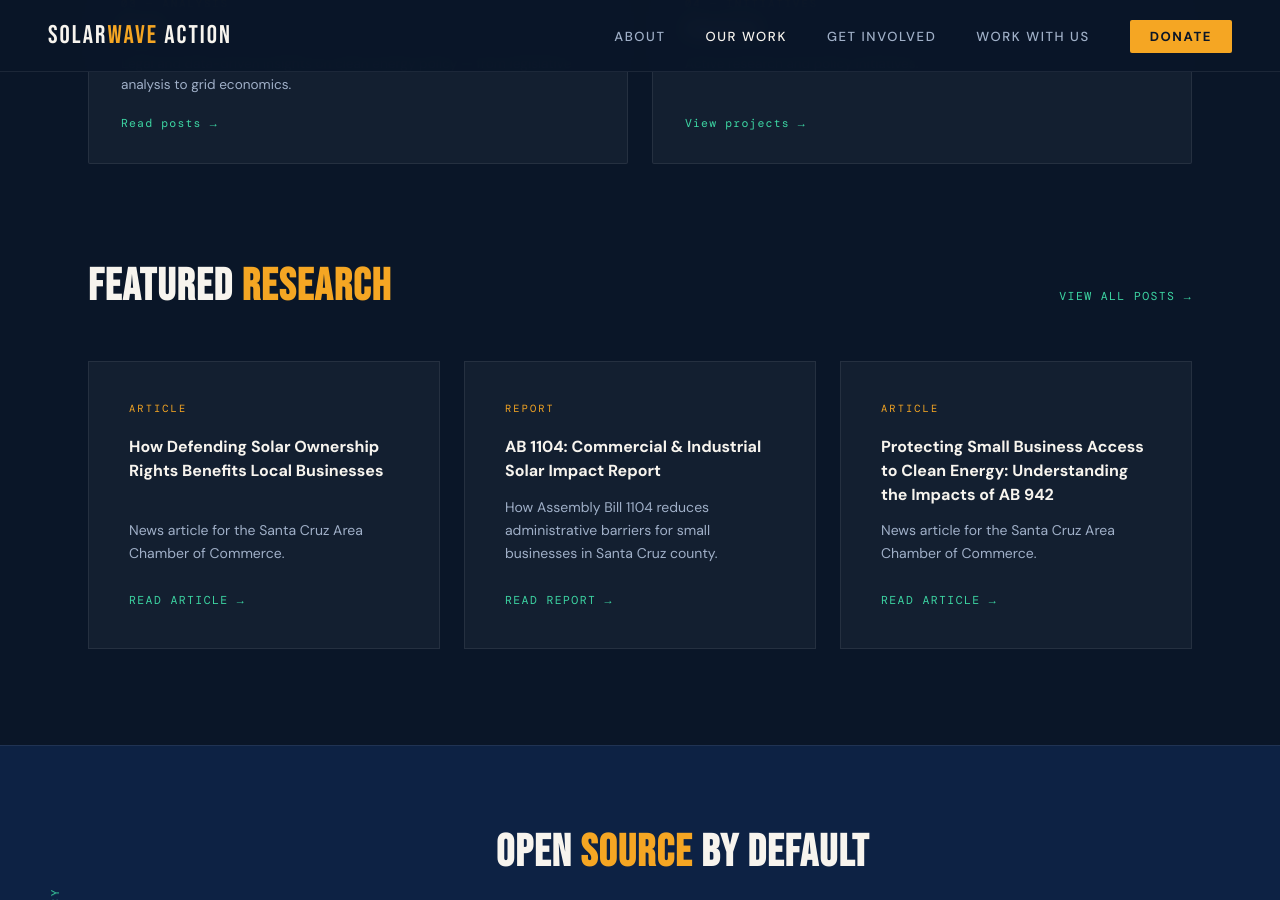
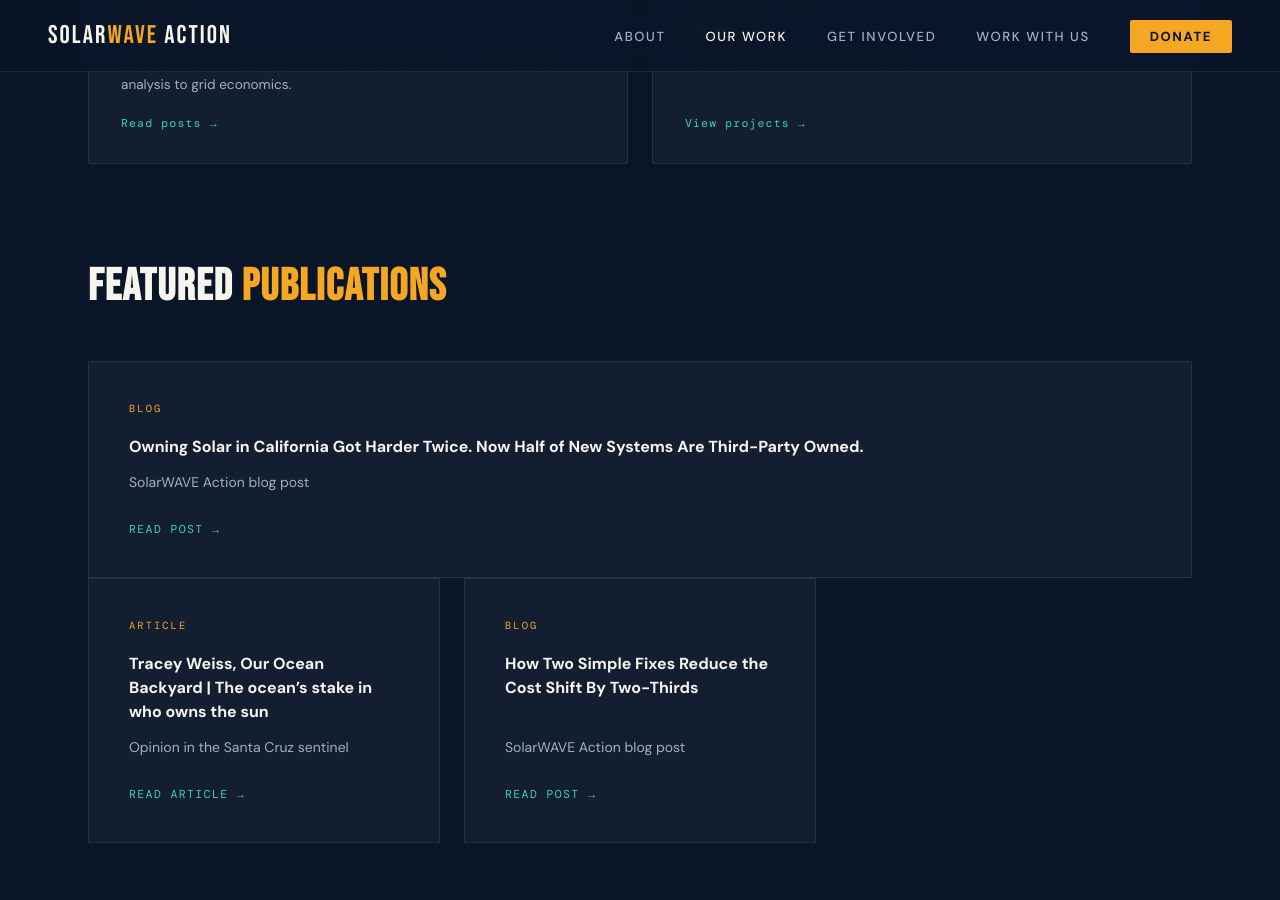
Before and after one commit to SolarWAVE-Action/solarwave-website, a Jekyll site: the page built from our_work/our_work.html, in a window 1280 px wide and 900 px high, scrolled down 818 px. Built offline with Jekyll 4.4.1, drawn with Linux system fonts in a browser that asks for light colours.

Commit message:
updated featured publications

```diff
--- a/our_work/our_work.html
+++ b/our_work/our_work.html
@@ -294,27 +294,27 @@ permalink: /our_work/
   <!-- FEATURED RESEARCH -->
   <section class="research">
     <div class="section-header">
-      <h2>Featured <span>Research</span></h2>
-      <a href="{{ '/blog/' | relative_url }}" style="font-family:'DM Mono',monospace; font-size:0.72rem; letter-spacing:0.12em; text-transform:uppercase; color:var(--accent); text-decoration:none;">View all posts →</a>
+      <h2>Featured <span>Publications</span></h2>
+<!--      <a href="{{ '/blog/' | relative_url }}" style="font-family:'DM Mono',monospace; font-size:0.72rem; letter-spacing:0.12em; text-transform:uppercase; color:var(&#45;&#45;accent); text-decoration:none;">View all posts →</a>-->
     </div>
+    <article class="pub-card">
+        <div class="pub-tag">Blog</div>
+        <h3>Owning Solar in California Got Harder Twice. Now Half of New Systems Are Third-Party Owned.</h3>
+        <p>SolarWAVE Action blog post</p>
+        <a class="pub-link" href="{{ '/blog/tpo_ownership_rate/index.html' | relative_url }}">Read Post →</a>
+    </article>
     <div class="pub-grid">
       <article class="pub-card">
         <div class="pub-tag">Article</div>
-        <h3>How Defending Solar Ownership Rights Benefits Local Businesses</h3>
-        <p>News article for the Santa Cruz Area Chamber of Commerce.</p>
-        <a class="pub-link" href="https://web.santacruzchamber.org/news/newsarticledisplay.aspx?ArticleID=2127">Read Article →</a>
+        <h3>Tracey Weiss, Our Ocean Backyard | The ocean’s stake in who owns the sun</h3>
+        <p>Opinion in the Santa Cruz sentinel</p>
+        <a class="pub-link" href="https://www.santacruzsentinel.com/2026/08/29/tracey-weiss-our-ocean-backyard-the-oceans-stake-in-who-owns-the-sun/">Read Article →</a>
       </article>
       <article class="pub-card">
-        <div class="pub-tag">Report</div>
-        <h3>AB 1104: Commercial &amp; Industrial Solar Impact Report</h3>
-        <p>How Assembly Bill 1104 reduces administrative barriers for small businesses in Santa Cruz county.</p>
-        <a class="pub-link" href="{{ '/assets/publications/AB_1104_Report.pdf' | relative_url }}">Read Report →</a>
-      </article>
-      <article class="pub-card">
-        <div class="pub-tag">Article</div>
-        <h3>Protecting Small Business Access to Clean Energy: Understanding the Impacts of AB 942</h3>
-        <p>News article for the Santa Cruz Area Chamber of Commerce.</p>
-        <a class="pub-link" href="https://web.santacruzchamber.org/news/newsarticledisplay.aspx?ArticleID=2097">Read Article →</a>
+        <div class="pub-tag">Blog</div>
+        <h3>How Two Simple Fixes Reduce the Cost Shift By Two-Thirds</h3>
+        <p>SolarWAVE Action blog post</p>
+        <a class="pub-link" href="{{ '/blog/cost_shift_redefinition/index.html' | relative_url }}">Read Post →</a>
       </article>
     </div>
   </section>
```
